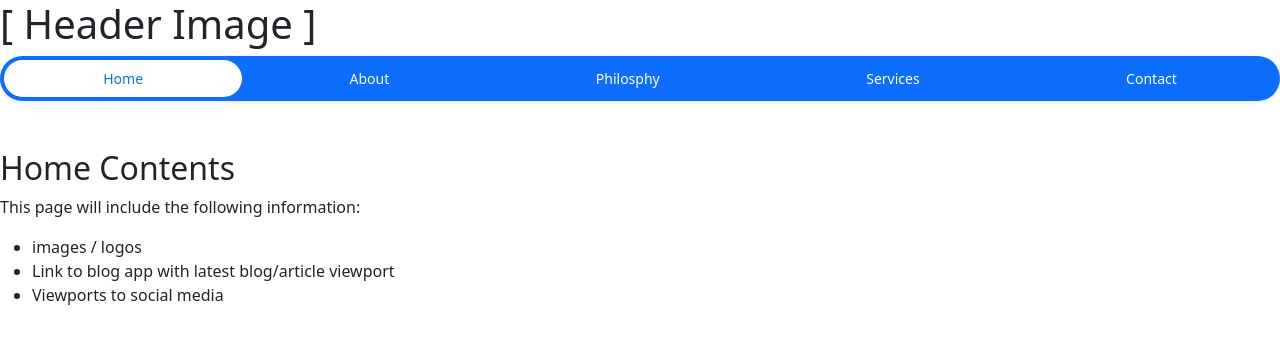
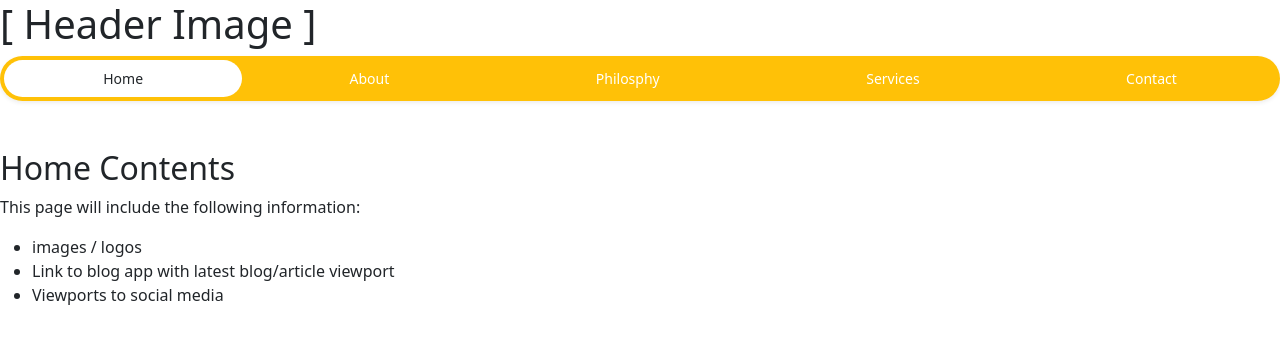
Before and after one commit to mmolefe00/mcsweb, a Django app: page / in a window 1280 px wide. Shown: the top 344 px of the page. Run offline with Django 5.2, Linux system fonts and the light colour scheme.

Commit message:
finalised nav bar display

```diff
--- a/home/templates/about.html
+++ b/home/templates/about.html
@@ -13,7 +13,7 @@
     <h1> [ Header Image ] </h1>
 
     <!-- Navbar -->
-    <ul class="nav nav-pills nav-fill gap-2 p-1 small bg-primary rounded-5 shadow-sm" id="pillNav2" role="tablist" style="--bs-nav-link-color: var(--bs-white); --bs-nav-pills-link-active-color: var(--bs-primary); --bs-nav-pills-link-active-bg: var(--bs-white);">
+    <ul class="nav nav-pills nav-fill gap-2 p-1 small bg-warning rounded-5 shadow-sm" id="pillNav2" role="tablist" style="--bs-nav-link-color: var(--bs-white); --bs-nav-pills-link-active-color: var(--bs-dark); --bs-nav-pills-link-active-bg: var(--bs-white);">
 
         <!-- Home Button -->
         <li class="nav-item" role="presentation">
@@ -58,7 +58,6 @@
     <p> This page will include the following information:
     <ul>
         <li> images / logos </li>
-        <br><br>
         <li> About Company, ceo/director, professional summary / history </li>
     </ul>
     </p>
--- a/home/templates/contact.html
+++ b/home/templates/contact.html
@@ -13,7 +13,7 @@
     <h1> [ Header Image ] </h1>
 
     <!-- Navbar -->
-    <ul class="nav nav-pills nav-fill gap-2 p-1 small bg-primary rounded-5 shadow-sm" id="pillNav2" role="tablist" style="--bs-nav-link-color: var(--bs-white); --bs-nav-pills-link-active-color: var(--bs-primary); --bs-nav-pills-link-active-bg: var(--bs-white);">
+    <ul class="nav nav-pills nav-fill gap-2 p-1 small bg-warning rounded-5 shadow-sm" id="pillNav2" role="tablist" style="--bs-nav-link-color: var(--bs-white); --bs-nav-pills-link-active-color: var(--bs-dark); --bs-nav-pills-link-active-bg: var(--bs-white);">
 
         <!-- Home Button -->
         <li class="nav-item" role="presentation">
--- a/home/templates/index.html
+++ b/home/templates/index.html
@@ -15,7 +15,7 @@
     <h1> [ Header Image ] </h1>
 
     <!-- Navbar -->
-    <ul class="nav nav-pills nav-fill gap-2 p-1 small bg-primary rounded-5 shadow-sm" id="pillNav2" role="tablist" style="--bs-nav-link-color: var(--bs-white); --bs-nav-pills-link-active-color: var(--bs-primary); --bs-nav-pills-link-active-bg: var(--bs-white);">
+    <ul class="nav nav-pills nav-fill gap-2 p-1 small bg-warning rounded-5 shadow-sm" id="pillNav2" role="tablist" style="--bs-nav-link-color: var(--bs-white); --bs-nav-pills-link-active-color: var(--bs-dark); --bs-nav-pills-link-active-bg: var(--bs-white);">
 
         <!-- ACTIVE: Home Button -->
         <li class="nav-item" role="presentation">
--- a/home/templates/philosophy.html
+++ b/home/templates/philosophy.html
@@ -13,7 +13,7 @@
     <h1> [ Header Image ] </h1>
 
    <!-- Navbar -->
-   <ul class="nav nav-pills nav-fill gap-2 p-1 small bg-primary rounded-5 shadow-sm" id="pillNav2" role="tablist" style="--bs-nav-link-color: var(--bs-white); --bs-nav-pills-link-active-color: var(--bs-primary); --bs-nav-pills-link-active-bg: var(--bs-white);">
+   <ul class="nav nav-pills nav-fill gap-2 p-1 small bg-warning rounded-5 shadow-sm" id="pillNav2" role="tablist" style="--bs-nav-link-color: var(--bs-white); --bs-nav-pills-link-active-color: var(--bs-dark); --bs-nav-pills-link-active-bg: var(--bs-white);">
 
     <!-- Home Button -->
     <li class="nav-item" role="presentation">
--- a/home/templates/services.html
+++ b/home/templates/services.html
@@ -13,7 +13,7 @@
     <h1> [ Header Image ] </h1>
 
     <!-- Navbar -->
-    <ul class="nav nav-pills nav-fill gap-2 p-1 small bg-primary rounded-5 shadow-sm" id="pillNav2" role="tablist" style="--bs-nav-link-color: var(--bs-white); --bs-nav-pills-link-active-color: var(--bs-primary); --bs-nav-pills-link-active-bg: var(--bs-white);">
+    <ul class="nav nav-pills nav-fill gap-2 p-1 small bg-warning rounded-5 shadow-sm" id="pillNav2" role="tablist" style="--bs-nav-link-color: var(--bs-white); --bs-nav-pills-link-active-color: var(--bs-dark); --bs-nav-pills-link-active-bg: var(--bs-white);">
 
         <!-- Home Button -->
         <li class="nav-item" role="presentation">
```
